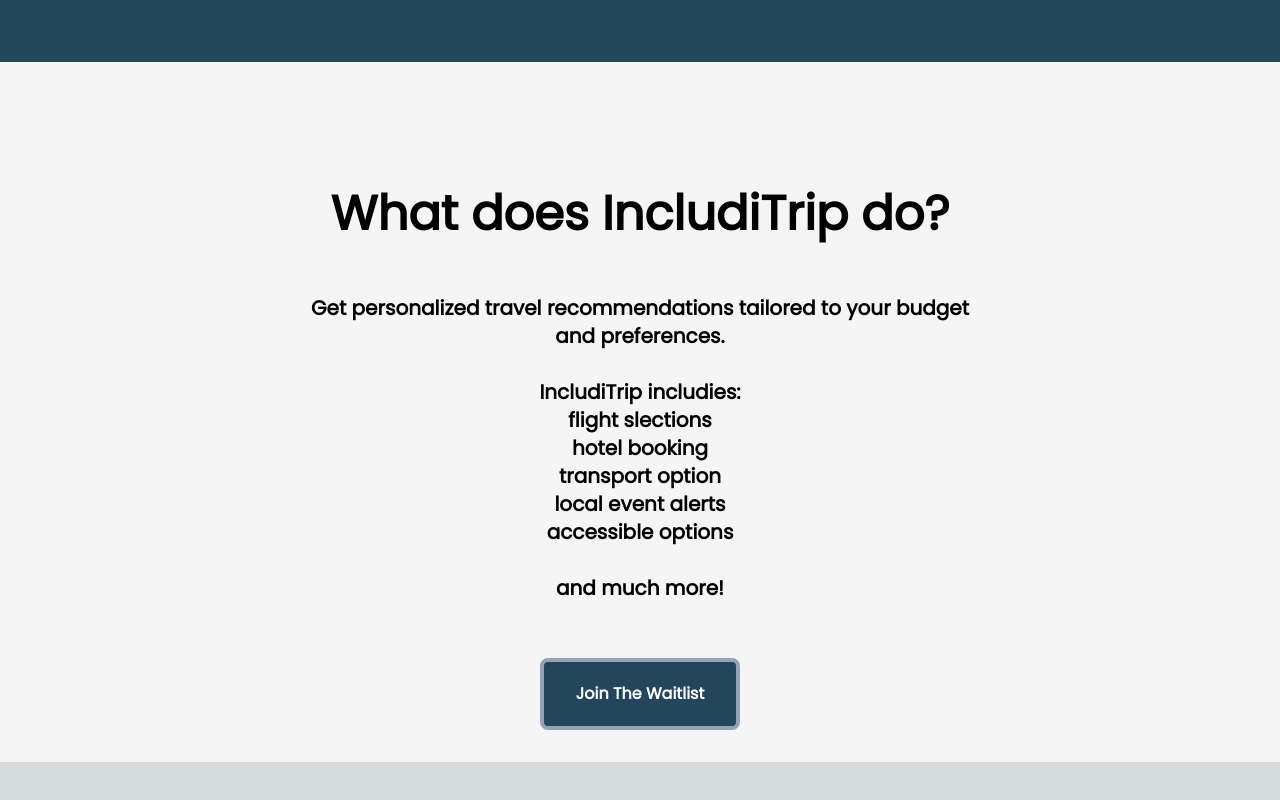
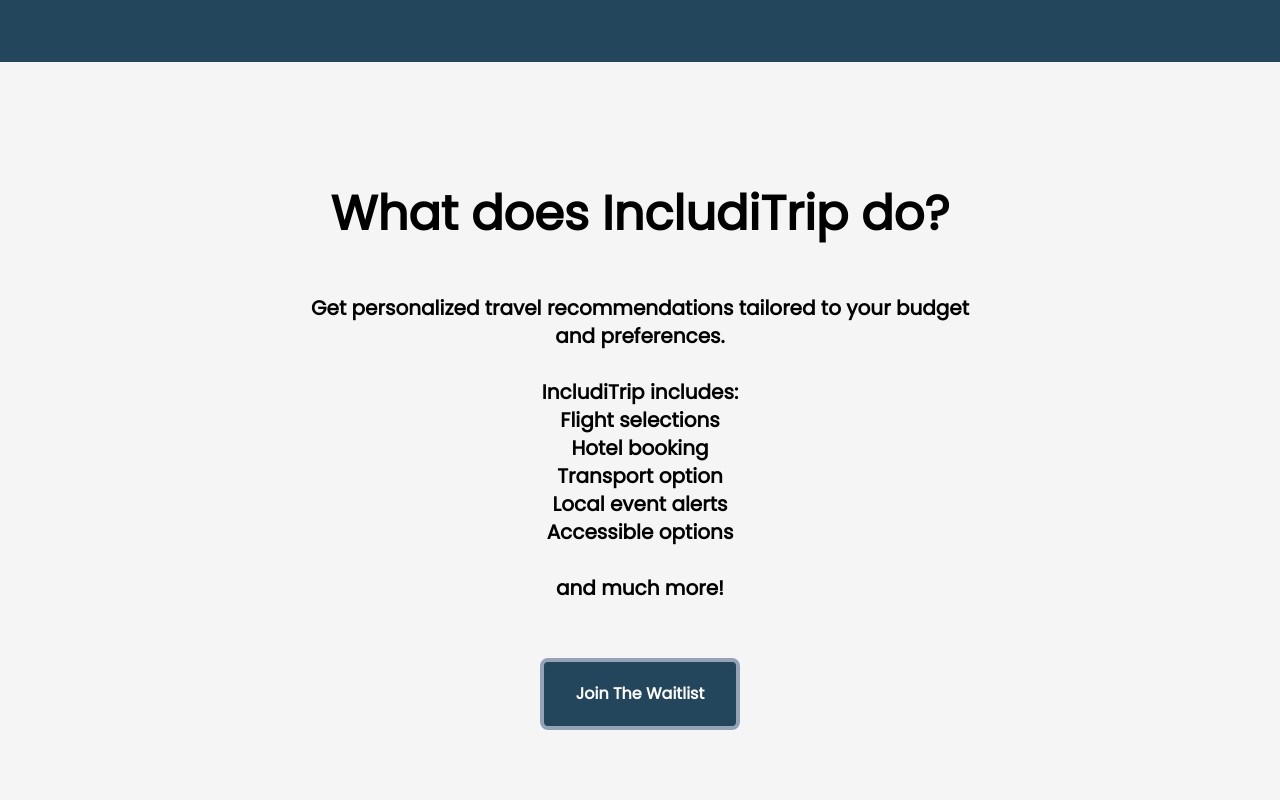
Before and after one commit to rchrisarevalo/IncludiTrip, a Next.js app: page / in a window 1280 px wide. Shown: the part 816-1616 px from the top of the page. Before the commit the page ends 1578 px from the top, so only its background shows below. Built offline with nearby package versions, Linux system fonts and the light colour scheme.

Commit message:
Typo fix

```diff
--- a/app/page.tsx
+++ b/app/page.tsx
@@ -55,14 +55,14 @@ export default function Home() {
             Get personalized travel recommendations tailored to your budget and preferences.
             <br></br>
             <br></br>
-            IncludiTrip includies:
+            IncludiTrip includes:
             <br></br>
             <ul>
-              <li>flight slections</li>
-              <li>hotel booking</li>
-              <li>transport option</li>
-              <li>local event alerts</li>
-              <li>accessible options</li>
+              <li>Flight selections</li>
+              <li>Hotel booking</li>
+              <li>Transport option</li>
+              <li>Local event alerts</li>
+              <li>Accessible options</li>
             </ul>
             <br></br>
             and much more!
@@ -73,6 +73,8 @@ export default function Home() {
               Join The Waitlist
           </Link>
         </article>
+        <br></br>
+        <br></br>
       </section>
     </main>
   );
```
